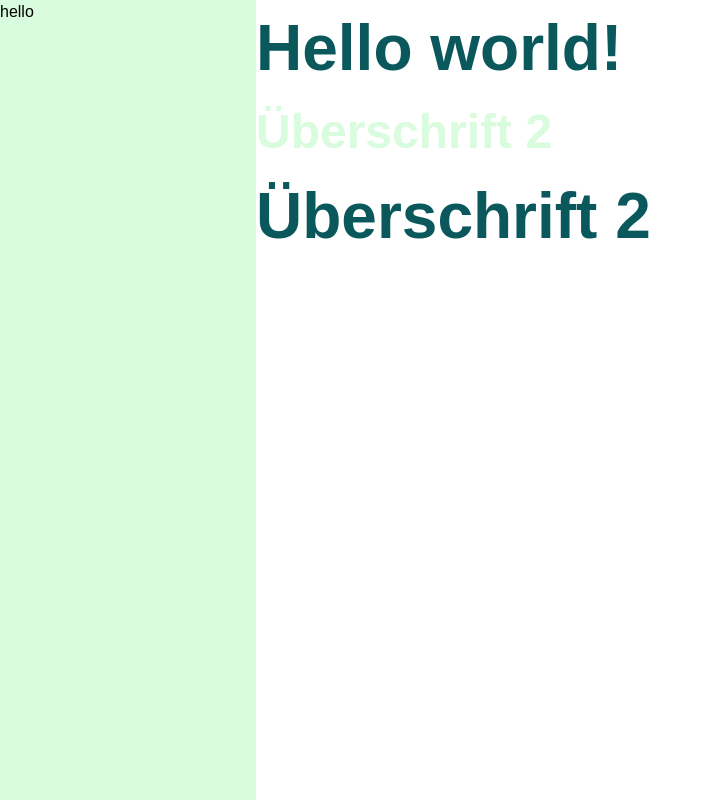
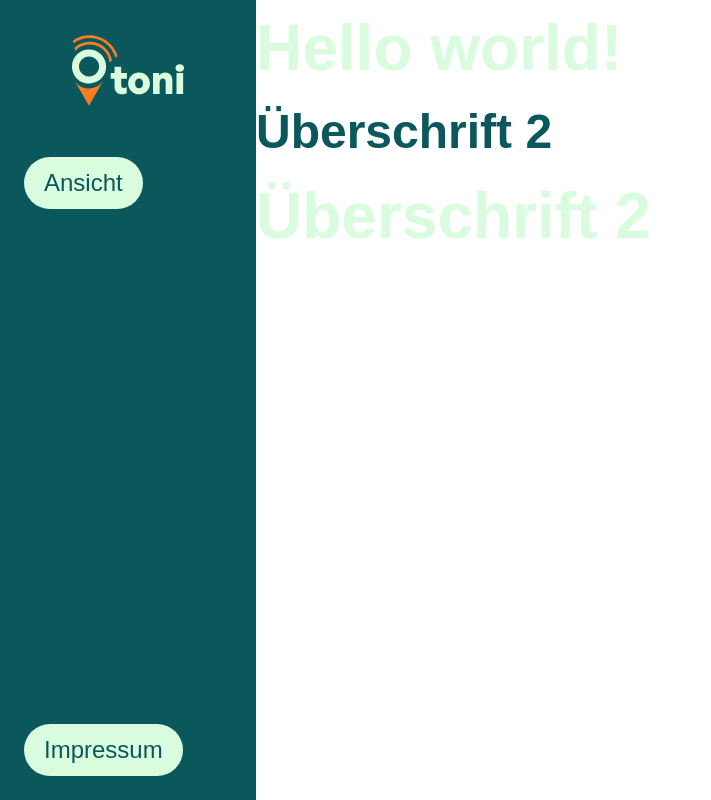
Before and after one commit to LisMaRad/toni_landingpage, a React (Create React App) app: page / in a window 1280 px wide. Shown: the whole page, without its empty margins (0-711 px from the left). Built offline with nearby package versions, Linux system fonts and the light colour scheme.

Commit message:
Add dark and light mode switch, style sidebar

```diff
--- a/public/index.html
+++ b/public/index.html
@@ -1,7 +1,7 @@
 <!DOCTYPE html>
-<html lang="en">
+<html lang="en" class="dark">
   <head>
-    <meta charset="utf-8" />
+    <meta charset="utf-8"/>
     <link rel="icon" href="%PUBLIC_URL%/favicon.ico" />
     <meta name="viewport" content="width=device-width, initial-scale=1" />
     <meta name="theme-color" content="#000000" />
--- a/src/App.tsx
+++ b/src/App.tsx
@@ -5,13 +5,12 @@ export default function App() {
     return (
         <div className="flex">
             <Sidebar />
-            <div className="w-[80%] absolute left-[20%]">
+            <div className="absolute top-[60px] md:w-[80%] md:left-[20%] md:top-0">
                 <h1 >
                     Hello world!
                 </h1>
                 <h2 > Überschrift 2</h2>
                 <h2 className="h1"> Überschrift 2</h2>
-
             </div>
 
         </div>)
--- a/src/components/Button.tsx
+++ b/src/components/Button.tsx
@@ -2,13 +2,14 @@ import React from 'react';
 
 type ButtonProps = {
     onClick: () => void,
+    classes?: string,
     children: React.ReactNode,
 };
 
-export function Button({children, onClick}: ButtonProps) {
+export function Button({children, classes, onClick}: ButtonProps) {
     return (
         <button
-            className="flex justify-center items-center text-[1.5rem] min-w-40 py-1 px-10 border-solid border-2 rounded-full border-white hover:bg-white hover:text-black lg:text-button lg:min-w-60"
+            className={`flex justify-center items-center bg-primary-color-lm px-5 py-2 rounded-button h-fit dark:bg-primary-color-dm ${classes}`}
             onClick={onClick}>{children}</button>
     );
 }
--- a/src/components/Sidebar.tsx
+++ b/src/components/Sidebar.tsx
@@ -1,9 +1,32 @@
-import React from 'react';
+import React, {useEffect, useState} from 'react';
+import {Button} from "./Button";
 
 export function Sidebar() {
+    const [darkmode, setDarkmode] = useState(false);
+    const checkForDarkmode = () => {
+        if (document.querySelector('html')?.classList.contains('dark')) {
+            return true;
+        }
+        return false;
+    };
+
+    const changeDarkMode = () => {
+        document.querySelector('html')?.classList.toggle('dark');
+        setDarkmode(!darkmode);
+    }
+
+    useEffect(() => {
+        setDarkmode(checkForDarkmode());
+    },[darkmode]);
+
     return (
-        <div className="h-[100vh] w-[20%] bg-primary-color-dm dark:primary-color-lm fixed top-0">
-            hello
+        <div
+            className="w-full h-[60px] p-3 bg-primary-color-dm dark:bg-primary-color-lm flex flex-row items-center gap-4 md:items-start md:flex-col justify-between md:h-[100vh] md:w-[20%] fixed top-0 md:p-6">
+            <img src={darkmode ? "./images/logo-light.svg" : "./images/logo-dark.svg"} alt="Toni Logo"
+                 className="w-[72px] md:w-3/4 md:mx-auto md:mb-6"/>
+            <div className="flex-1"><Button onClick={changeDarkMode} classes="ml-auto md:ml-0">Ansicht</Button></div>
+
+            <Button onClick={() => console.log("hallo")}>Impressum</Button>
         </div>
     );
 }
--- a/src/index.css
+++ b/src/index.css
@@ -14,8 +14,12 @@ h2, .h2 {
   @apply text-primary-color-dm text-[24px] font-bold dark:text-primary-color-lm;
 }
 
-h3 {
+h3, p {
   @apply text-[16px] font-bold;
+}
+
+button {
+  @apply text-[13px] text-primary-color-dm dark:text-primary-color-lm;
 }
 
 
@@ -28,7 +32,7 @@ h3 {
     @apply text-[36px];
   }
 
-  h3 {
+  h3, p, div {
     @apply text-[24px];
   }
 }
@@ -42,8 +46,12 @@ h3 {
     @apply text-[48px];
   }
 
-  h3 {
+  h3, p, div {
     @apply text-[28px];
+  }
+
+  button {
+    @apply text-[24px];
   }
 }
 
@@ -56,7 +64,7 @@ h3 {
     @apply text-[64px];
   }
 
-  h3 {
+  h3, p, div {
     @apply text-[36px];
   }
 }
--- a/tailwind.config.js
+++ b/tailwind.config.js
@@ -31,6 +31,7 @@ module.exports = {
       },
       borderRadius: {
         '4xl': '2rem',
+        'button': '100px',
       }
     }
   },
```
Also changed, not shown: public/images/logo-dark.svg (added), public/images/logo-light.svg (added).
